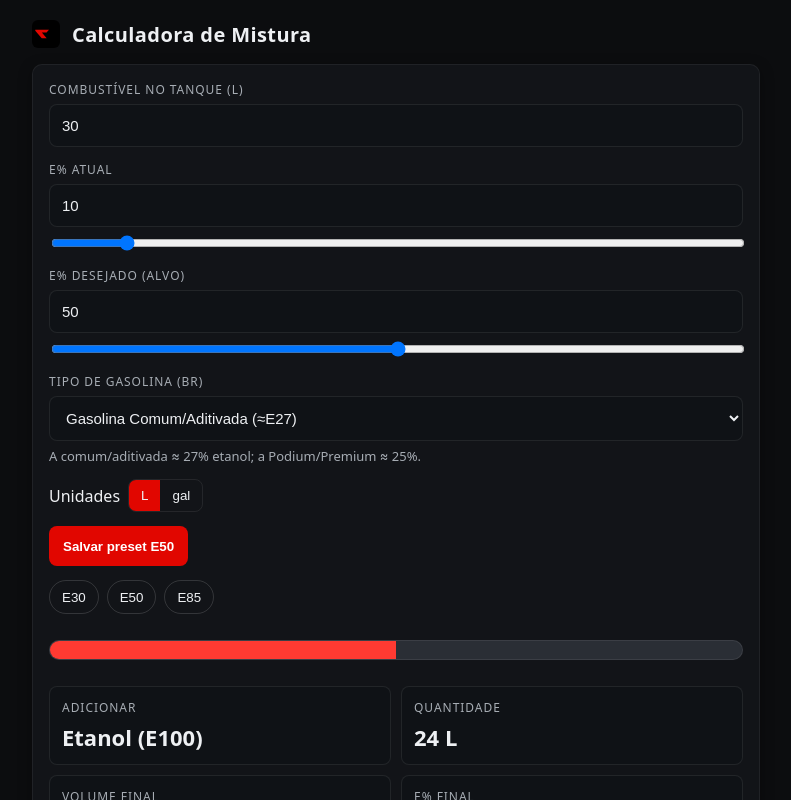
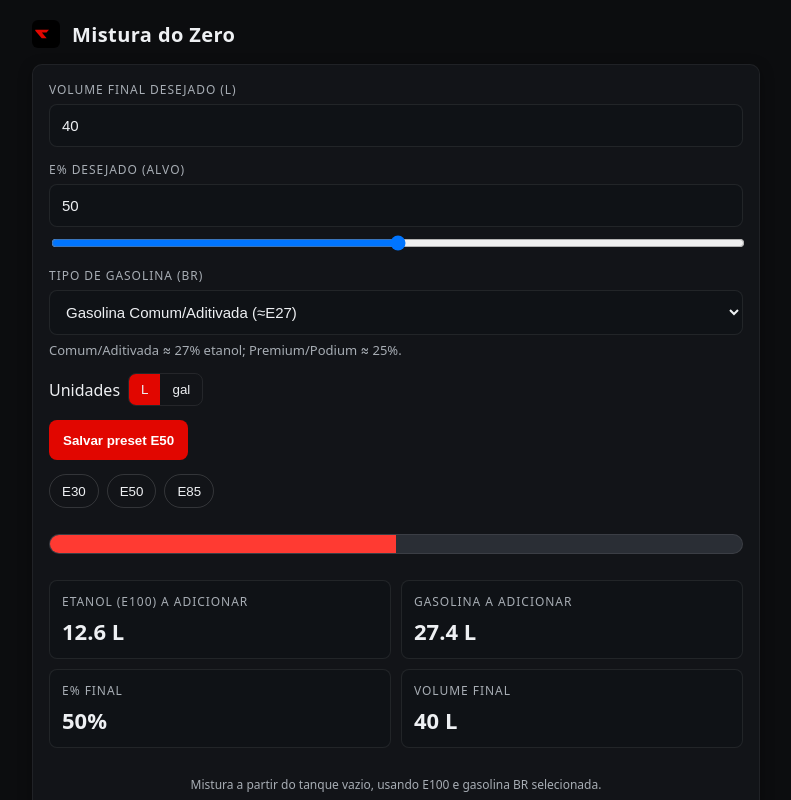
Before and after one commit to Gligoco/Calc_mix_fuel, a React (Vite) app in the folder fuel-mix-calculator/: page / in a window 1280 px wide. Shown: the top 800 px of the page, without its empty margins (244-1035 px from the left). Built offline with nearby package versions, Linux system fonts and the light colour scheme; a web font is replaced by a local one.

Commit message:
Refactor fuel mix calculator to compute from empty tank with E100 and BR gas
Co-authored-by: vwb5n4ffm8 <vwb5n4ffm8@privaterelay.appleid.com>

```diff
--- a/fuel-mix-calculator/src/App.jsx
+++ b/fuel-mix-calculator/src/App.jsx
@@ -35,43 +35,41 @@ function useLocalStorage(key, initialValue) {
   return [state, setState]
 }
 
-function computeMixWithAddedFuel(currentVolume, currentEPercent, targetEPercent, addedFuelEthanolFraction) {
-  const A = Math.max(0, currentVolume)
-  const Ec = Math.max(0, Math.min(1, currentEPercent / 100))
-  const Et = Math.max(0, Math.min(1, targetEPercent / 100))
-  const Ea = Math.max(0, Math.min(1, addedFuelEthanolFraction))
+function computeFromEmpty(totalVolume, targetEPercent, gasolineEthanolFraction) {
+  const T = Math.max(0, totalVolume)
+  const Et = Math.max(0, Math.min(1, (Number(targetEPercent) || 0) / 100))
+  const Eg = Math.max(0, Math.min(1, gasolineEthanolFraction))
 
-  if (A <= 0) return { addAmount: 0, finalVolume: 0, finalEPercent: targetEPercent, valid: false, reason: 'Sem combustível no tanque.' }
+  if (T <= 0) return { addEthanol: 0, addGasoline: 0, finalEPercent: targetEPercent, valid: false, reason: 'Informe um volume final.' }
+  if (Et > 1) return { addEthanol: 0, addGasoline: 0, finalEPercent: 0, valid: false, reason: 'E% desejado acima de 100%.' }
 
-  const denom = Et - Ea
+  // Usando duas fontes: E100 (Ea=1) e gasolina BR (Ea=Eg)
+  // Sistema: x + y = T; (x + Eg*y)/T = Et
+  // => x = T*(Et - Eg)/(1 - Eg), y = T - x = T*(1 - Et)/(1 - Eg)
+  const denom = 1 - Eg
   if (Math.abs(denom) < 1e-9) {
-    if (Math.abs(Ec - Et) < 1e-9) {
-      return { addAmount: 0, finalVolume: A, finalEPercent: Et * 100, valid: true, reason: '' }
-    }
-    return { addAmount: Infinity, finalVolume: Infinity, finalEPercent: Et * 100, valid: false, reason: 'Alvo igual ao etanol do combustível a ser adicionado; volume infinito seria necessário.' }
+    // Gasolina com 100% de etanol não faz sentido, mas evitamos divisão por zero
+    return { addEthanol: T * Et, addGasoline: T * (1 - Et), finalEPercent: Et * 100, valid: true, reason: '' }
   }
 
-  const x = (A * (Ec - Et)) / denom
-  if (!isFinite(x) || x < 0) {
-    return { addAmount: 0, finalVolume: A, finalEPercent: Ec * 100, valid: false, reason: 'Alvo inalcançável adicionando apenas esse combustível.' }
+  // Faixa atingível: Et in [Eg, 1]
+  if (Et < Eg - 1e-9) {
+    return { addEthanol: 0, addGasoline: 0, finalEPercent: Eg * 100, valid: false, reason: `Com a gasolina selecionada (≈E${round(Eg*100,0)}), o mínimo atingível é E${round(Eg*100,0)}. Para menos, use gasolina E0.` }
   }
 
-  const finalVolume = A + x
-  const finalEPercent = finalVolume > 0 ? ((A * Ec + x * Ea) / finalVolume) * 100 : 0
-  // Sanity: final should be between Ec and Ea
-  const min = Math.min(Ec, Ea) - 1e-6
-  const max = Math.max(Ec, Ea) + 1e-6
-  const EtFrac = finalEPercent / 100
-  const inRange = EtFrac >= min && EtFrac <= max
+  const x = T * (Et - Eg) / denom // E100
+  const y = T - x // Gasolina BR
 
-  return { addAmount: x, finalVolume, finalEPercent, valid: inRange, reason: inRange ? '' : 'Fora da faixa atingível pela mistura.' }
+  const xSafe = Math.max(0, Math.min(T, x))
+  const ySafe = Math.max(0, Math.min(T, y))
+
+  return { addEthanol: xSafe, addGasoline: ySafe, finalEPercent: Et * 100, valid: true, reason: '' }
 }
 
 export default function App() {
   const [unit, setUnit] = useLocalStorage('unit', 'L')
-  const [currentVolumeInput, setCurrentVolumeInput] = useLocalStorage('currentVolume', 30)
-  const [currentE, setCurrentE] = useLocalStorage('currentE', 10)
   const [targetE, setTargetE] = useLocalStorage('targetE', 50)
+  const [totalVolumeInput, setTotalVolumeInput] = useLocalStorage('totalVolume', 40)
   const [brGasTypeId, setBrGasTypeId] = useLocalStorage('br_gas_type', 'E27')
   const [presets, setPresets] = useLocalStorage('presets', [
     { id: 'E30', name: 'E30', targetE: 30 },
@@ -81,51 +79,17 @@ export default function App() {
 
   const selectedGas = BR_GAS_TYPES.find(g => g.id === brGasTypeId) || BR_GAS_TYPES[0]
 
-  const currentVolumeLiters = useMemo(
-    () => toBaseLiters(Number(currentVolumeInput) || 0, unit === 'gal' ? 'gal' : 'L'),
-    [currentVolumeInput, unit]
+  const totalVolumeLiters = useMemo(
+    () => toBaseLiters(Number(totalVolumeInput) || 0, unit === 'gal' ? 'gal' : 'L'),
+    [totalVolumeInput, unit]
   )
 
-  const ethanolCandidate = useMemo(() => computeMixWithAddedFuel(currentVolumeLiters, Number(currentE) || 0, Number(targetE) || 0, 1.0), [currentVolumeLiters, currentE, targetE])
-  const gasolineCandidate = useMemo(() => computeMixWithAddedFuel(currentVolumeLiters, Number(currentE) || 0, Number(targetE) || 0, selectedGas.ethanolFraction), [currentVolumeLiters, currentE, targetE, selectedGas.ethanolFraction])
+  const result = useMemo(() => computeFromEmpty(totalVolumeLiters, Number(targetE) || 0, selectedGas.ethanolFraction), [totalVolumeLiters, targetE, selectedGas.ethanolFraction])
 
-  const decision = useMemo(() => {
-    const options = []
-    if (ethanolCandidate.valid && isFinite(ethanolCandidate.addAmount)) options.push({ mode: 'ethanol', result: ethanolCandidate })
-    if (gasolineCandidate.valid && isFinite(gasolineCandidate.addAmount)) options.push({ mode: 'gasoline', result: gasolineCandidate })
+  const ethanolInUnit = fromBaseLiters(result.addEthanol, unit === 'gal' ? 'gal' : 'L')
+  const gasolineInUnit = fromBaseLiters(result.addGasoline, unit === 'gal' ? 'gal' : 'L')
 
-    if (options.length === 0) {
-      // Fallback suggestion based on direction
-      const Ec = (Number(currentE) || 0) / 100
-      const Et = (Number(targetE) || 0) / 100
-      const needs = Et > Ec ? 'ethanol' : 'gasoline'
-      const reason = needs === 'gasoline' && Et < selectedGas.ethanolFraction
-        ? `Impossível atingir E${round(Et*100,1)} adicionando ${selectedGas.name.replace(/ \(.*\)/,'')} (mínimo ≈ ${round(selectedGas.ethanolFraction*100,0)}%). Drene combustível ou use gasolina E0.`
-        : 'Alvo inalcançável apenas adicionando combustível.'
-      return { mode: needs, result: { addAmount: 0, finalVolume: currentVolumeLiters, finalEPercent: currentE, valid: false, reason } }
-    }
-
-    // Choose smallest positive addition
-    options.sort((a, b) => a.result.addAmount - b.result.addAmount)
-    return options[0]
-  }, [ethanolCandidate, gasolineCandidate, currentE, targetE, currentVolumeLiters, selectedGas])
-
-  const chosenMode = decision.mode
-  const result = decision.result
-
-  const ethanolToAddL = chosenMode === 'ethanol' ? result.addAmount : 0
-  const gasolineToAddL = chosenMode === 'gasoline' ? result.addAmount : 0
-
-  const ethanolAddInUnit = fromBaseLiters(ethanolToAddL, unit === 'gal' ? 'gal' : 'L')
-  const gasolineAddInUnit = fromBaseLiters(gasolineToAddL, unit === 'gal' ? 'gal' : 'L')
-  const finalVolumeInUnit = fromBaseLiters(result.finalVolume, unit === 'gal' ? 'gal' : 'L')
-
-  const ratioEthanol = useMemo(() => {
-    const finalV = Math.max(0.0001, result.finalVolume)
-    const Ec = (Number(currentE) || 0) / 100
-    const finalEthanolVolume = currentVolumeLiters * Ec + (chosenMode === 'ethanol' ? ethanolToAddL * 1.0 : gasolineToAddL * selectedGas.ethanolFraction)
-    return Math.max(0, Math.min(1, finalEthanolVolume / finalV))
-  }, [result.finalVolume, currentVolumeLiters, currentE, ethanolToAddL, gasolineToAddL, chosenMode, selectedGas.ethanolFraction])
+  const ratioEthanol = useMemo(() => Math.max(0, Math.min(1, (Number(targetE) || 0) / 100)), [targetE])
 
   function handleSavePreset() {
     const name = `E${targetE}`
@@ -141,21 +105,15 @@ export default function App() {
     <div className="container">
       <div className="header-min">
         <div className="brand-logo" />
-        <div className="brand-title">Calculadora de Mistura</div>
+        <div className="brand-title">Mistura do Zero</div>
       </div>
 
       <section className="panel">
         <div className="panel-body">
           <div className="row">
             <div className="control">
-              <label>Combustível no tanque ({unitLabel})</label>
-              <input className="input" type="number" min="0" step="0.1" value={currentVolumeInput} onChange={(e)=> setCurrentVolumeInput(e.target.value)} />
-            </div>
-
-            <div className="control">
-              <label>E% atual</label>
-              <input className="input" type="number" min="0" max="100" step="1" value={currentE} onChange={(e)=> setCurrentE(e.target.value)} />
-              <input className="range" type="range" min="0" max="100" step="1" value={currentE} onChange={(e)=> setCurrentE(e.target.value)} />
+              <label>Volume final desejado ({unitLabel})</label>
+              <input className="input" type="number" min="0" step="0.1" value={totalVolumeInput} onChange={(e)=> setTotalVolumeInput(e.target.value)} />
             </div>
 
             <div className="control">
@@ -169,7 +127,7 @@ export default function App() {
               <select className="select" value={brGasTypeId} onChange={(e)=> setBrGasTypeId(e.target.value)}>
                 {BR_GAS_TYPES.map(g => (<option key={g.id} value={g.id}>{g.name}</option>))}
               </select>
-              <div className="help">A comum/aditivada ≈ 27% etanol; a Podium/Premium ≈ 25%.</div>
+              <div className="help">Comum/Aditivada ≈ 27% etanol; Premium/Podium ≈ 25%.</div>
             </div>
 
             <div className="inline">
@@ -196,20 +154,20 @@ export default function App() {
 
             <div className="results">
               <div className="result">
-                <div className="label">Adicionar</div>
-                <div className="value">{chosenMode === 'ethanol' ? 'Etanol (E100)' : `${selectedGas.name}`}</div>
+                <div className="label">Etanol (E100) a adicionar</div>
+                <div className="value">{pretty(ethanolInUnit)} {unitLabel}</div>
               </div>
               <div className="result">
-                <div className="label">Quantidade</div>
-                <div className="value">{chosenMode === 'ethanol' ? pretty(ethanolAddInUnit) : pretty(gasolineAddInUnit)} {unitLabel}</div>
-              </div>
-              <div className="result">
-                <div className="label">Volume final</div>
-                <div className="value">{pretty(finalVolumeInUnit)} {unitLabel}</div>
+                <div className="label">Gasolina a adicionar</div>
+                <div className="value">{pretty(gasolineInUnit)} {unitLabel}</div>
               </div>
               <div className="result">
                 <div className="label">E% final</div>
                 <div className="value">{round(result.finalEPercent, 1)}%</div>
+              </div>
+              <div className="result">
+                <div className="label">Volume final</div>
+                <div className="value">{pretty(fromBaseLiters(totalVolumeLiters, unit === 'gal' ? 'gal' : 'L'))} {unitLabel}</div>
               </div>
             </div>
 
@@ -217,7 +175,7 @@ export default function App() {
               <div className="help">{result.reason}</div>
             )}
 
-            <div className="footer-note">Leva em conta o etanol presente na gasolina brasileira selecionada.</div>
+            <div className="footer-note">Mistura a partir do tanque vazio, usando E100 e gasolina BR selecionada.</div>
           </div>
         </div>
       </section>
```
